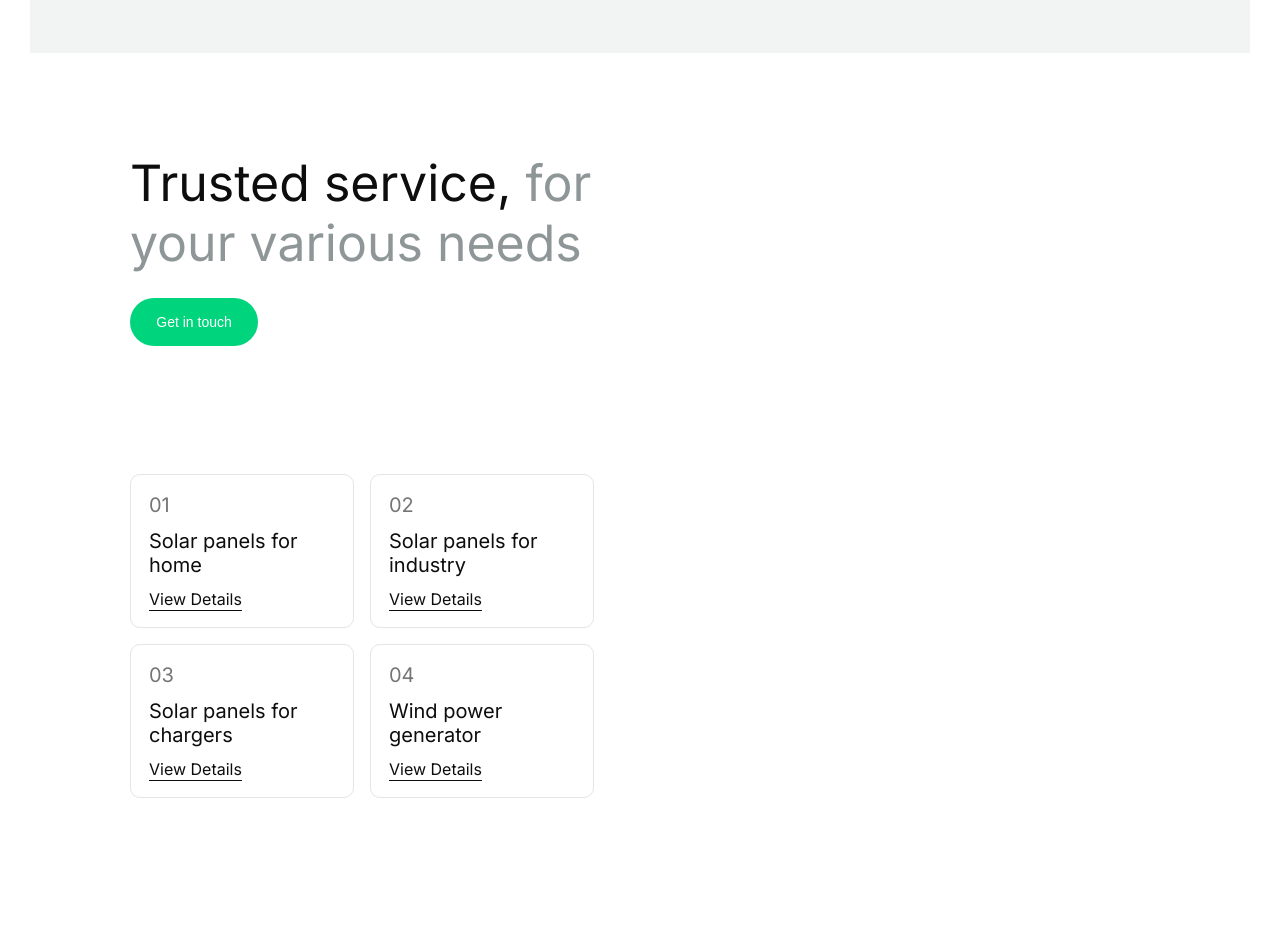
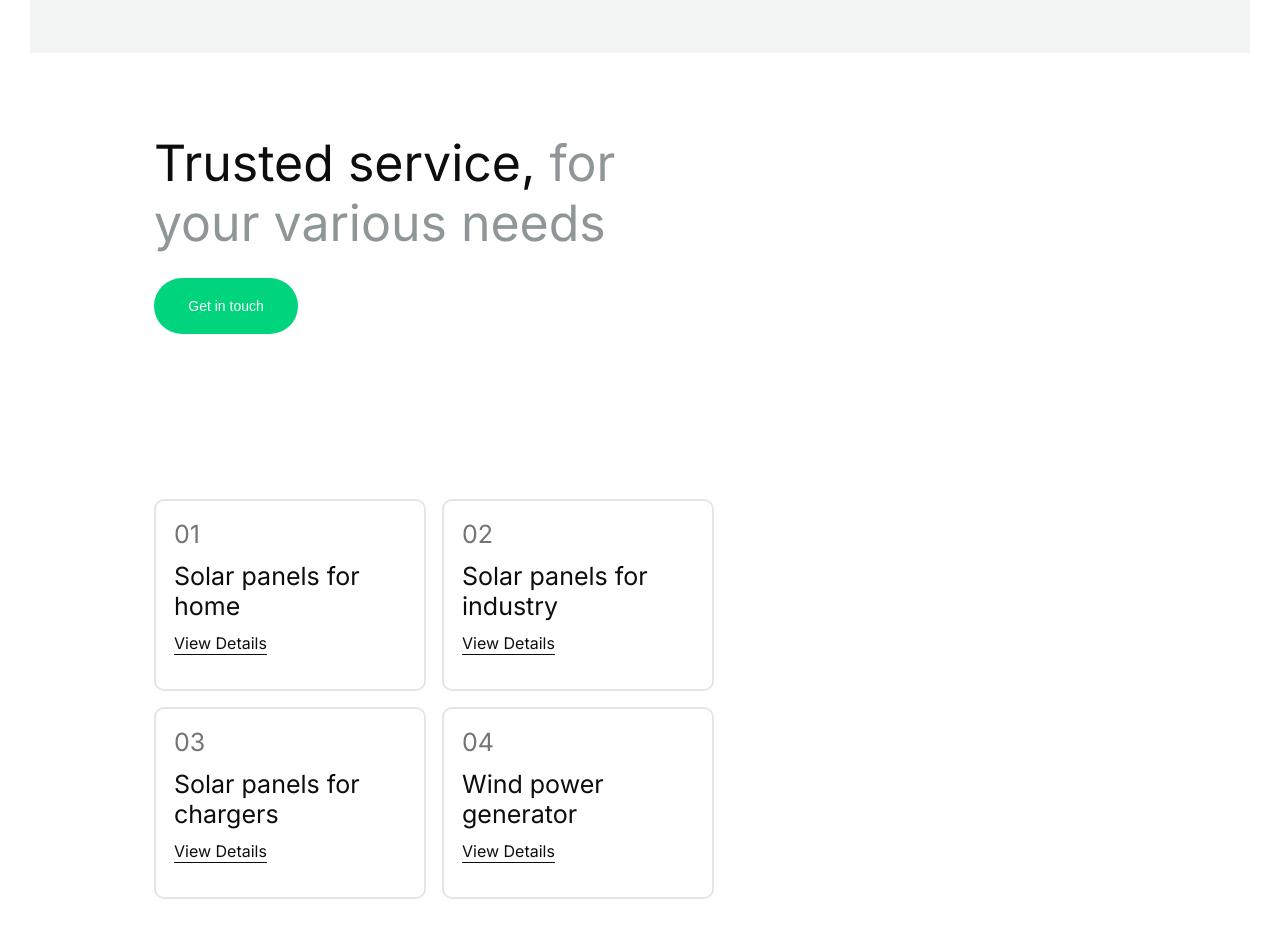
Before and after one commit to Demzy06/greenworld-solar, a plain HTML site: page index.html in a window 1280 px wide. Shown: the part 2620-3557 px from the top of the page. Drawn offline with Linux system fonts and the light colour scheme; a web font is replaced by a local one.

Commit message:
styled the services section

```diff
--- a/styles.css
+++ b/styles.css
@@ -320,14 +320,15 @@ aside > div > p {
 .services-section {
   width: 100%;
   background-color: #ffffff;
-  height: 53rem;
-  padding: 100px;
+  height: 70rem;
+  padding: 70px;
 }
 .main-services-container {
   display: flex;
   justify-content: space-between;
-  width: 100%;
-  height: fit-content;
+  width: 90%;
+  height: 48.5rem;
+  margin: auto;
 }
 .services {
   width: 50%;
@@ -336,32 +337,34 @@ aside > div > p {
   font-size: 50px;
   font-weight: 400;
   color: #0d0d0d;
+  margin-top: 10px;
   margin-bottom: 25px;
 }
 .services > h2 > span {
   color: #8f9698;
 }
 .services > button {
-  width: 8rem;
-  height: 3rem;
+  width: 9rem;
+  height: 3.5rem;
   padding: 10px;
   border-radius: 30px;
   color: #ffffff;
   cursor: pointer;
   background-color: #00d47d;
   font-size: 14px;
-  margin-bottom: 8rem;
+  margin-bottom: 10.3rem;
 }
 .services-list {
   display: flex;
   justify-content: space-between;
   flex-wrap: wrap;
-  width: 29rem;
+  width: 35rem;
 }
 .services-list > div {
-  width: 14rem;
+  width: 17rem;
+  height: 12rem;
   padding: 18px;
-  border: 1px solid #e5e5e5;
+  border: 2px solid #e5e5e5;
   border-radius: 10px;
 }
 .services-list > div:nth-child(1) {
@@ -372,13 +375,13 @@ aside > div > p {
 }
 .services-list > div > h2 {
   margin-bottom: 12px;
-  font-size: 20px;
+  font-size: 25px;
   font-weight: 400;
   color: #757575;
 }
 .services-list > div > p {
   margin-bottom: 12px;
-  font-size: 20px;
+  font-size: 25px;
   color: #0d0d0d;
 }
 .services-list > div > a {
@@ -387,3 +390,10 @@ aside > div > p {
   text-underline-offset: 5px;
   text-decoration-thickness: 1px;
 }
+.services-img-container {
+  height: 100%;
+}
+.services-img-container > img {
+  height: 100%;
+  border-radius: 20px;
+}
```
